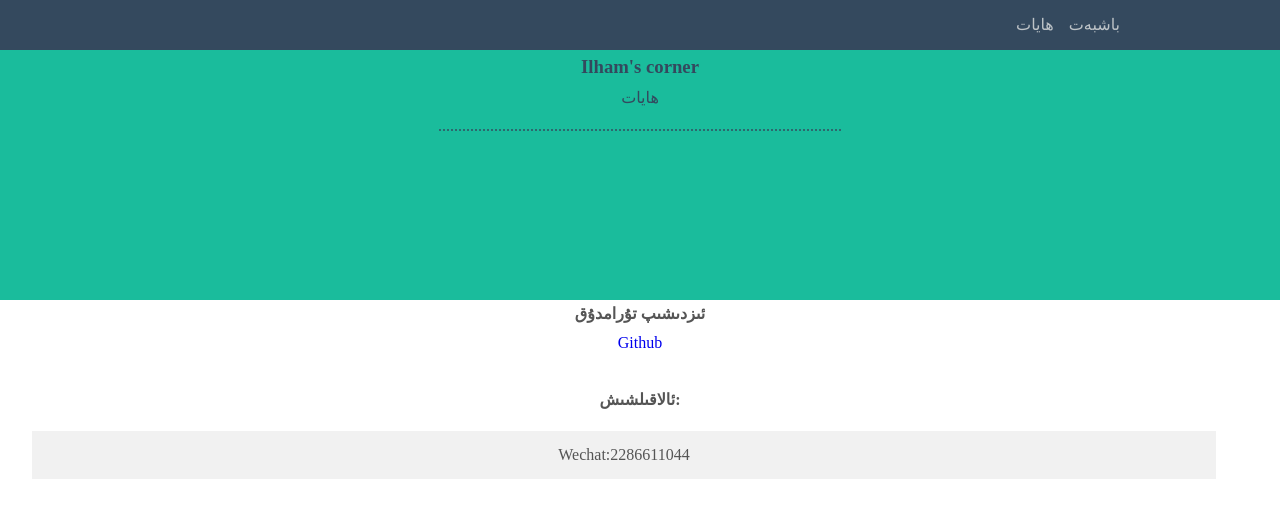
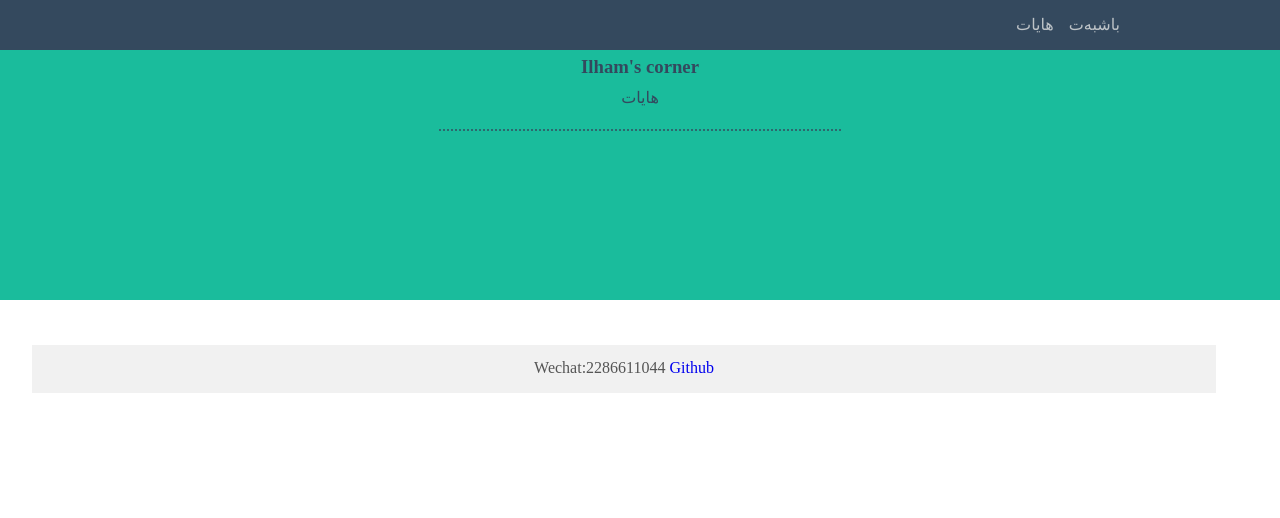
Before and after one commit to ilhamxyz/ilhamxyz.github.io, a Jekyll site: the page built from index.markdown, in a window 1280 px wide. Shown: the top 518 px of the page. Built offline with Jekyll 4.4.1, drawn with Linux system fonts in a browser that asks for light colours.

Commit message:
Update index.markdown

```diff
--- a/index.markdown
+++ b/index.markdown
@@ -11,12 +11,8 @@ title: Ilham's corner
     {% endfor %}
 </ul>
 
-<p><b>ئىزدىشىپ تۇرامدۇق</b></p>
-
-<ul>
-	<li><a href="http://github.com/ilhamxyz/">Github</a></li>
-</ul>
-<p><br /><b>ئالاقىلشىش:</b></p>
+<br />
 <blockquote>
 Wechat:2286611044
+<a href="http://github.com/ilhamxyz/">Github</a>
 </blockquote>
```
